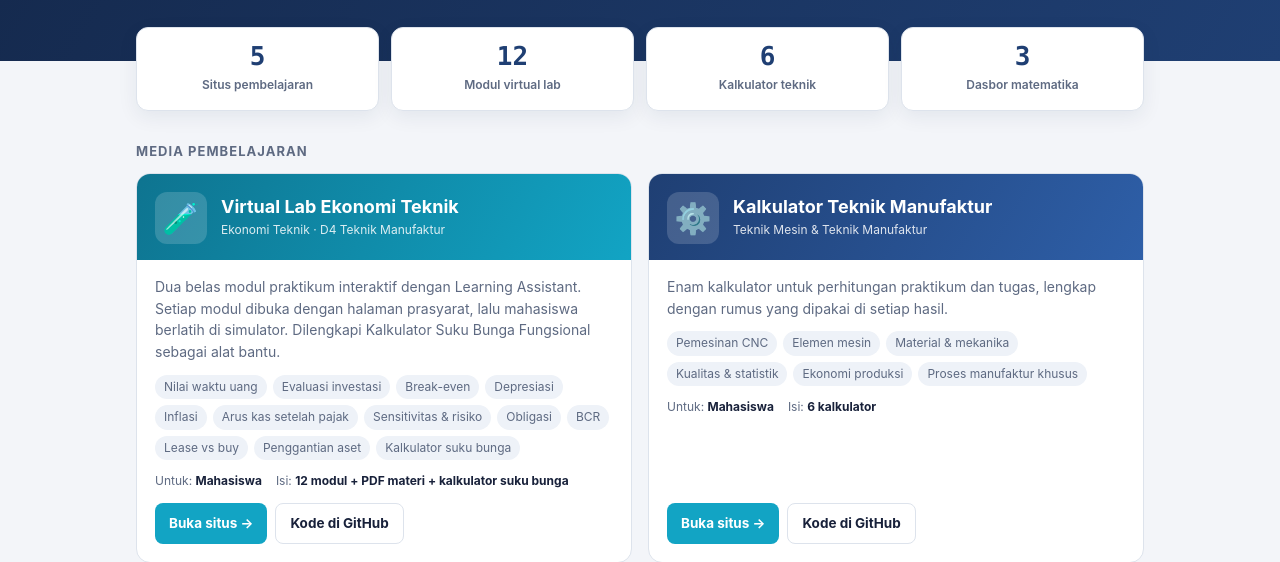
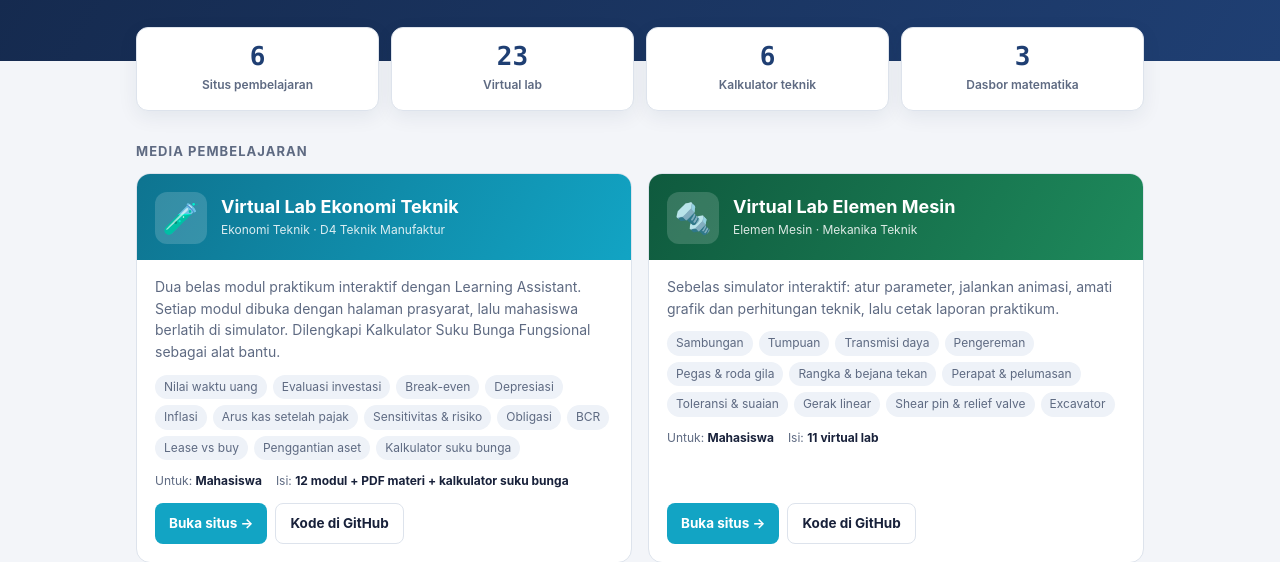
Before and after one commit to muasmuchtar/muasmuchtar.github.io, a plain HTML site: page index.html in a window 1280 px wide. Shown: the part 252-814 px from the top of the page. Drawn offline with Linux system fonts and the light colour scheme.

Commit message:
Tambah Virtual Lab Elemen Mesin ke portofolio
Co-Authored-By: Claude Opus 5.5 <noreply@anthropic.com>

```diff
--- a/index.html
+++ b/index.html
@@ -4,7 +4,7 @@
 <meta charset="UTF-8">
 <meta name="viewport" content="width=device-width, initial-scale=1.0">
 <title>Muas Muchtar · Portofolio</title>
-<meta name="description" content="Portofolio media pembelajaran interaktif Muas Muchtar, Politeknik Negeri Ujung Pandang: kalkulator teknik, virtual lab ekonomi teknik, dasbor matematika, kalkulator nilai CAD/CAM, dan panduan editing video.">
+<meta name="description" content="Portofolio media pembelajaran interaktif Muas Muchtar, Politeknik Negeri Ujung Pandang: kalkulator teknik, virtual lab ekonomi teknik, virtual lab elemen mesin, dasbor matematika, kalkulator nilai CAD/CAM, dan panduan editing video.">
 <meta property="og:title" content="Muas Muchtar · Portofolio Media Pembelajaran">
 <meta property="og:description" content="Media pembelajaran interaktif untuk Teknik Mesin dan Teknik Manufaktur PNUP.">
 <meta property="og:image" content="https://github.com/muasmuchtar.png">
@@ -52,6 +52,7 @@
   .b3{background:linear-gradient(120deg,#4C2C8F,#7148C4);}
   .b4{background:linear-gradient(120deg,#9A5B00,#D18A00);}
   .b5{background:linear-gradient(120deg,#A3202A,#E0352B);}
+  .b6{background:linear-gradient(120deg,#0F5A3E,#1E8A5C);}
   .body{padding:16px 18px 18px;display:flex;flex-direction:column;gap:12px;flex:1;}
   .body p{margin:0;font-size:14px;color:var(--soft);}
   .chips{display:flex;flex-wrap:wrap;gap:6px;}
@@ -85,8 +86,8 @@
 
 <main class="wrap">
   <section class="stats" aria-label="Ringkasan">
-    <div class="stat"><b>5</b><span>Situs pembelajaran</span></div>
-    <div class="stat"><b>12</b><span>Modul virtual lab</span></div>
+    <div class="stat"><b>6</b><span>Situs pembelajaran</span></div>
+    <div class="stat"><b>23</b><span>Virtual lab</span></div>
     <div class="stat"><b>6</b><span>Kalkulator teknik</span></div>
     <div class="stat"><b>3</b><span>Dasbor matematika</span></div>
   </section>
@@ -108,6 +109,13 @@
       chips:["Nilai waktu uang","Evaluasi investasi","Break-even","Depresiasi","Inflasi","Arus kas setelah pajak","Sensitivitas & risiko","Obligasi","BCR","Lease vs buy","Penggantian aset","Kalkulator suku bunga"],
       who:"Mahasiswa", isi:"12 modul + PDF materi + kalkulator suku bunga",
       url:"https://muasmuchtar.github.io/virtual-lab-ekotek/", repo:"https://github.com/muasmuchtar/virtual-lab-ekotek"
+    },
+    {
+      cls:"b6", ico:"🔩", title:"Virtual Lab Elemen Mesin", sub:"Elemen Mesin · Mekanika Teknik",
+      desc:"Sebelas simulator interaktif: atur parameter, jalankan animasi, amati grafik dan perhitungan teknik, lalu cetak laporan praktikum.",
+      chips:["Sambungan","Tumpuan","Transmisi daya","Pengereman","Pegas & roda gila","Rangka & bejana tekan","Perapat & pelumasan","Toleransi & suaian","Gerak linear","Shear pin & relief valve","Excavator"],
+      who:"Mahasiswa", isi:"11 virtual lab",
+      url:"https://muasmuchtar.github.io/virtual-lab-elemen-mesin/", repo:"https://github.com/muasmuchtar/virtual-lab-elemen-mesin"
     },
     {
       cls:"b1", ico:"⚙️", title:"Kalkulator Teknik Manufaktur", sub:"Teknik Mesin & Teknik Manufaktur",
```
